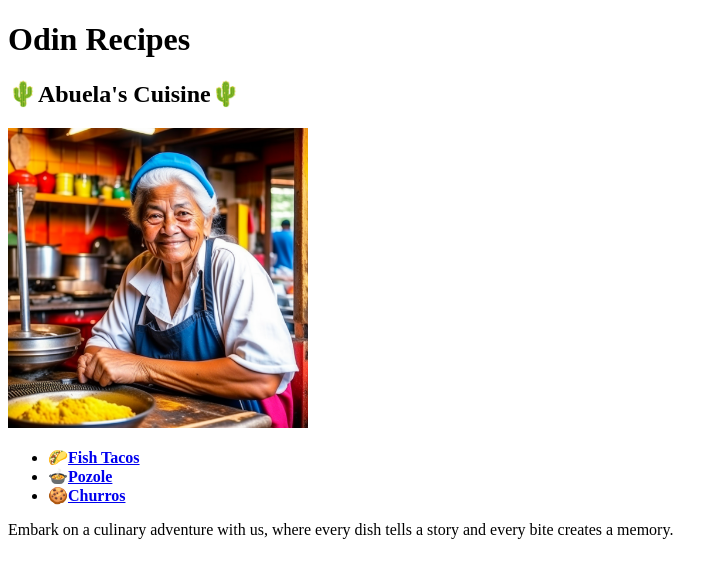
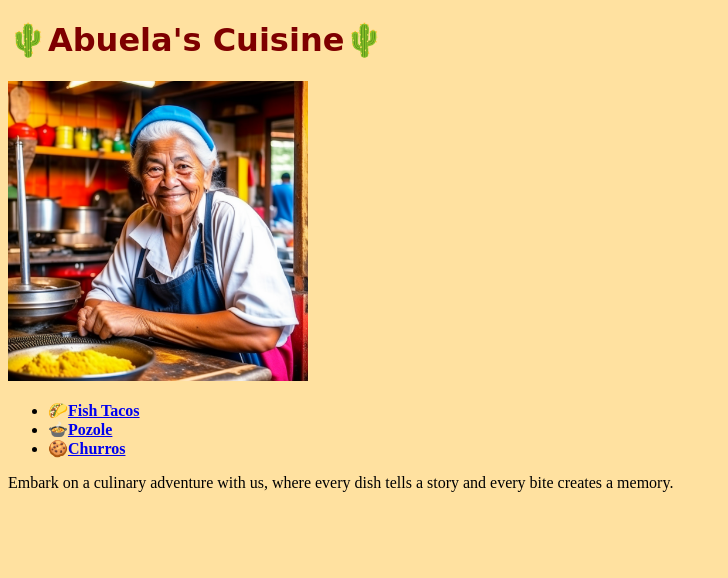
Before and after one commit to astroflier/odin-recipes, a plain HTML site: page index.html in a window 1280 px wide. Shown: the whole page, without its empty margins (0-728 px from the left). Drawn offline with Linux system fonts and the light colour scheme.

Commit message:
intro to css

```diff
--- /dev/null
+++ b/css/style.css
@@ -0,0 +1,13 @@
+body {
+  background-color: rgb(255, 225, 160);
+  font-family: Tacos de Tijuana;
+  color: rgb(0, 0, 0);
+}
+h1 {
+  color: rgb(126, 0, 0);
+  font-family: cursive, "Lucida Sans", "Lucida Sans Regular", "Lucida Grande",
+    "Lucida Sans Unicode", Geneva, Verdana, sans-serif;
+}
+p {
+  color: rgb(126, 0, 0);
+}
--- a/index.html
+++ b/index.html
@@ -3,14 +3,14 @@
   <head>
     <meta charset="UTF-8" />
     <title>Abuela's Cuisine</title>
-    <link rel="icon" type="image/x" href="img/favicon.ico">
+    <link rel="stylesheet" href="css/style.css" />
+    <link rel="icon" type="image/x" href="img/favicon.ico" />
   </head>
   <body>
-    <h1>Odin Recipes</h1>
-    <h2>🌵Abuela's Cuisine🌵</h2>
+    <h1>🌵Abuela's Cuisine🌵</h1>
     <img
-      src="img/abuela.png"
-      alt="Julieta, our sweet and kind abuela"
+      src="img/Abuela.png"
+      alt"Our sweet grandmother at our kitchen"
       width="300"
       height="300"
     />
```
Also changed, not shown: recipes/churros.html (+1 -0 lines), recipes/pozole.html (+1 -0 lines), recipes/tacos.html (+1 -0 lines), fonts/Tacos de Tijuana.ttf (added).
